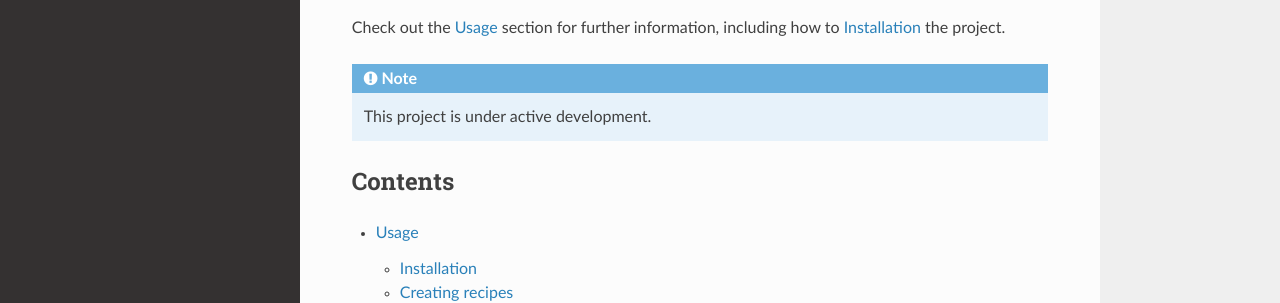
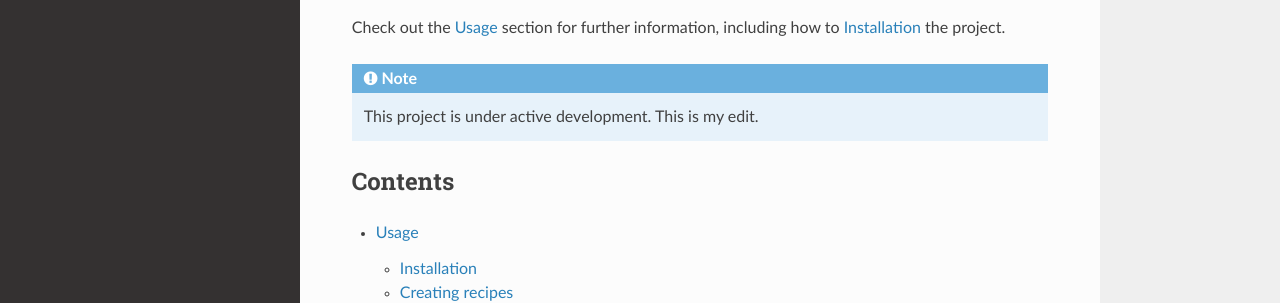
Before and after one commit to up2214717/test-courework, a Sphinx documentation site: the page built from docs/source/index.rst, in a window 1280 px wide. Shown: the part 240-543 px from the top of the page. Built offline with Sphinx 7.4.7 and the Read the Docs theme 3.1.0, drawn with Linux system fonts in a browser that asks for light colours.

Commit message:
Update index.rst
Testing if readthedocs updates

```diff
--- a/docs/source/index.rst
+++ b/docs/source/index.rst
@@ -12,6 +12,7 @@ how to :ref:`installation` the project.
 .. note::
 
    This project is under active development.
+   This is my edit.
 
 Contents
 --------
```
